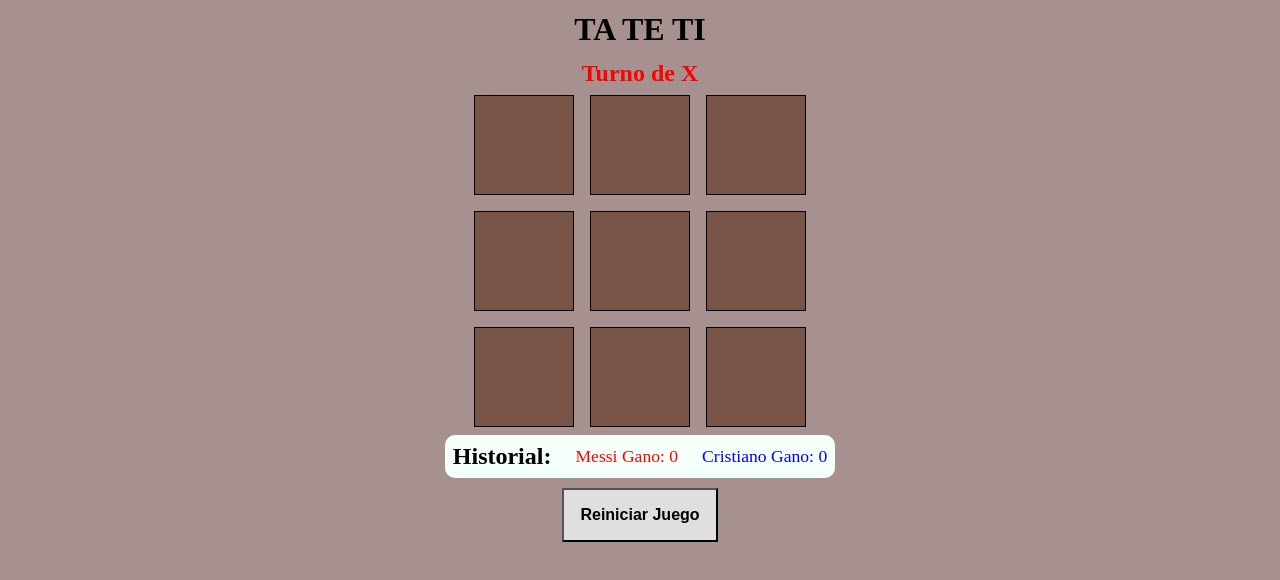
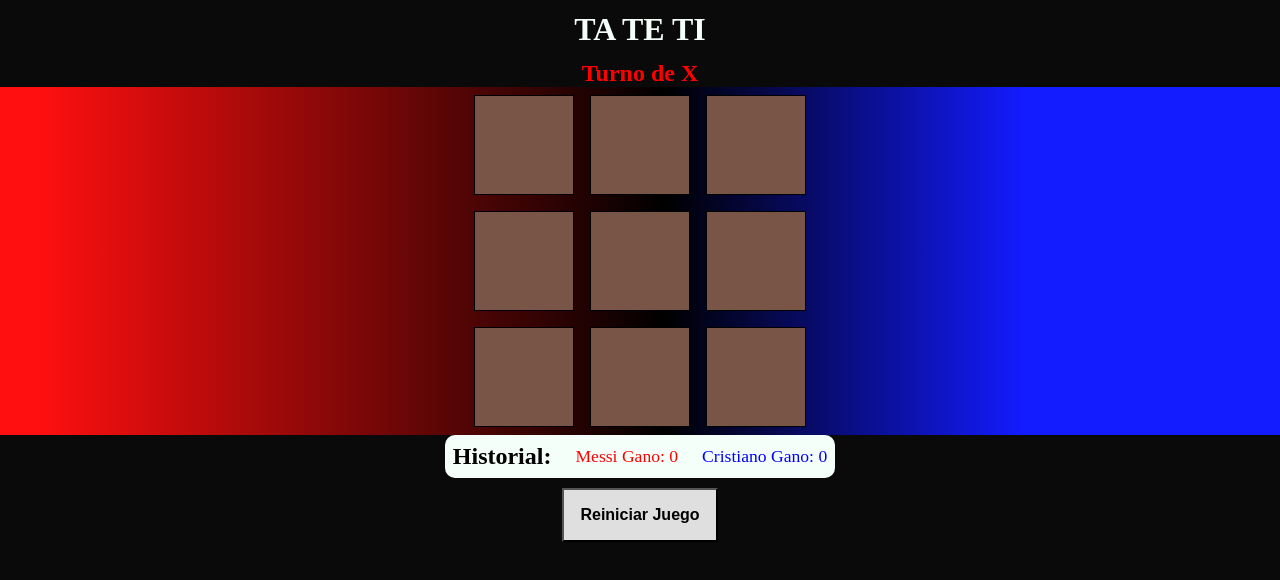
Before and after one commit to Martinmessner/tateti-practica-react-vite, a React (Vite) app: page / in a window 1280 px wide. Shown: the top 580 px of the page. Built offline with nearby package versions, Linux system fonts and the light colour scheme.

Commit message:
Change Styles

```diff
--- a/src/components/StyleTicTacToe.jsx
+++ b/src/components/StyleTicTacToe.jsx
@@ -54,7 +54,7 @@ export default function TicTacToe() {
   return (
     <>
       {winner !== STATUS.PLAYING && (
-       <h1 className="winner" style={{ color: winner === STATUS.X_WIN ? 'red' : winner === STATUS.O_WIN ? 'blue' : 'black' }}>
+       <h1 className="winner" style={{ color: winner === STATUS.X_WIN ? 'red' : winner === STATUS.O_WIN ? 'blue' : '#a90fff' }}>
        {winner === STATUS.X_WIN && 'Gano Messi!!'}
        {winner === STATUS.O_WIN && 'Gano Cristiano!!'}
        {winner === STATUS.DRAW && 'EMPATE!!'}
--- a/src/index.css
+++ b/src/index.css
@@ -6,7 +6,7 @@
 
 :root {
   color: rgba(255, 255, 255, 0.87);
-  background-color: #a69090;
+  background-color: #0a0a0a;
 }
 
 .navbar {
@@ -16,7 +16,7 @@
 }
 
 .navbar h1 {
-  color: black;
+  color:mintcream;
 }
 
 .tictactoe {
@@ -26,6 +26,7 @@
   justify-content: center;
   gap: 1em;
   padding: .5em 0em;
+  background: linear-gradient(90deg, rgb(255 15 15) 3%, rgb(0 0 0) 52%, rgb(19 27 255) 80%);
 }
 
 .celdas {
```
